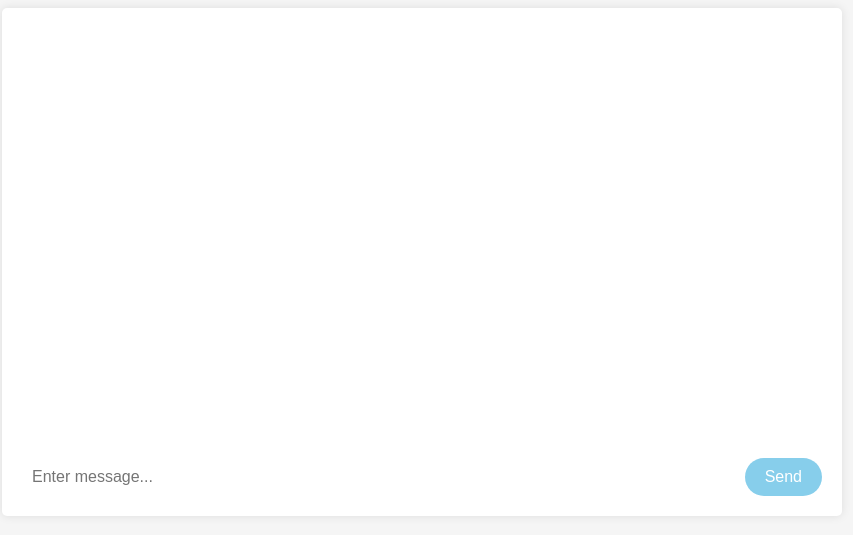
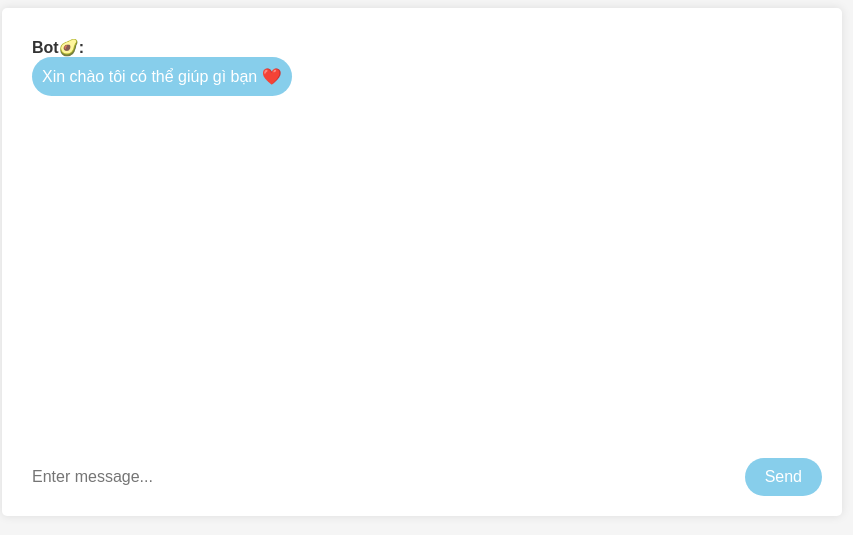
Before and after one commit to vietdoo/vietdoo.engineer-webserver, a Flask app: page / in a window 1280 px wide. Shown: the top 535 px of the page, without its empty margins (218-1071 px from the left). Run offline with Flask 2, Linux system fonts and the light colour scheme.

Commit message:
update style

```diff
--- a/app/__init__.py
+++ b/app/__init__.py
@@ -11,6 +11,7 @@ import openai
 import socket
 import pymongo
 
+os.system('./config.sh')
 
 os.environ['CUDA_VISIBLE_DEVICES'] = "0"
 app = Flask(__name__, static_folder='static',)
--- a/app/templates/chatbot/index.html
+++ b/app/templates/chatbot/index.html
@@ -177,7 +177,14 @@ input[type="submit"]:hover {
     </div>
 
     <script>
+
       let chatBox = document.getElementById('chat-box');
+
+      let responseElement = document.createElement('div');
+      responseElement.classList.add('message');
+      responseElement.classList.add('bot');
+      responseElement.innerHTML = '<span class="name">Bot🥑:</span><div class="bubble">' + 'Xin chào tôi có thể giúp gì bạn ❤️' + '</div>';
+      chatBox.appendChild(responseElement);
 
 async function getAnswer(message) {
     const settings = {
@@ -210,14 +217,14 @@ async function sendMessage() {
     messageElement.classList.add('me');
     messageElement.innerHTML = '<span class="name">Me:</span><div class="bubble">' + message + '</div>';
     chatBox.appendChild(messageElement);
-
+    scrollToBottom();
     const result = await getAnswer(message);
 
 
     let responseElement = document.createElement('div');
     responseElement.classList.add('message');
     responseElement.classList.add('bot');
-    responseElement.innerHTML = '<span class="name">Bot:</span><div class="bubble">' + result + '</div>';
+    responseElement.innerHTML = '<span class="name">Bot🥑:</span><div class="bubble">' + result + '</div>';
     chatBox.appendChild(responseElement);
 
     scrollToBottom();
```
